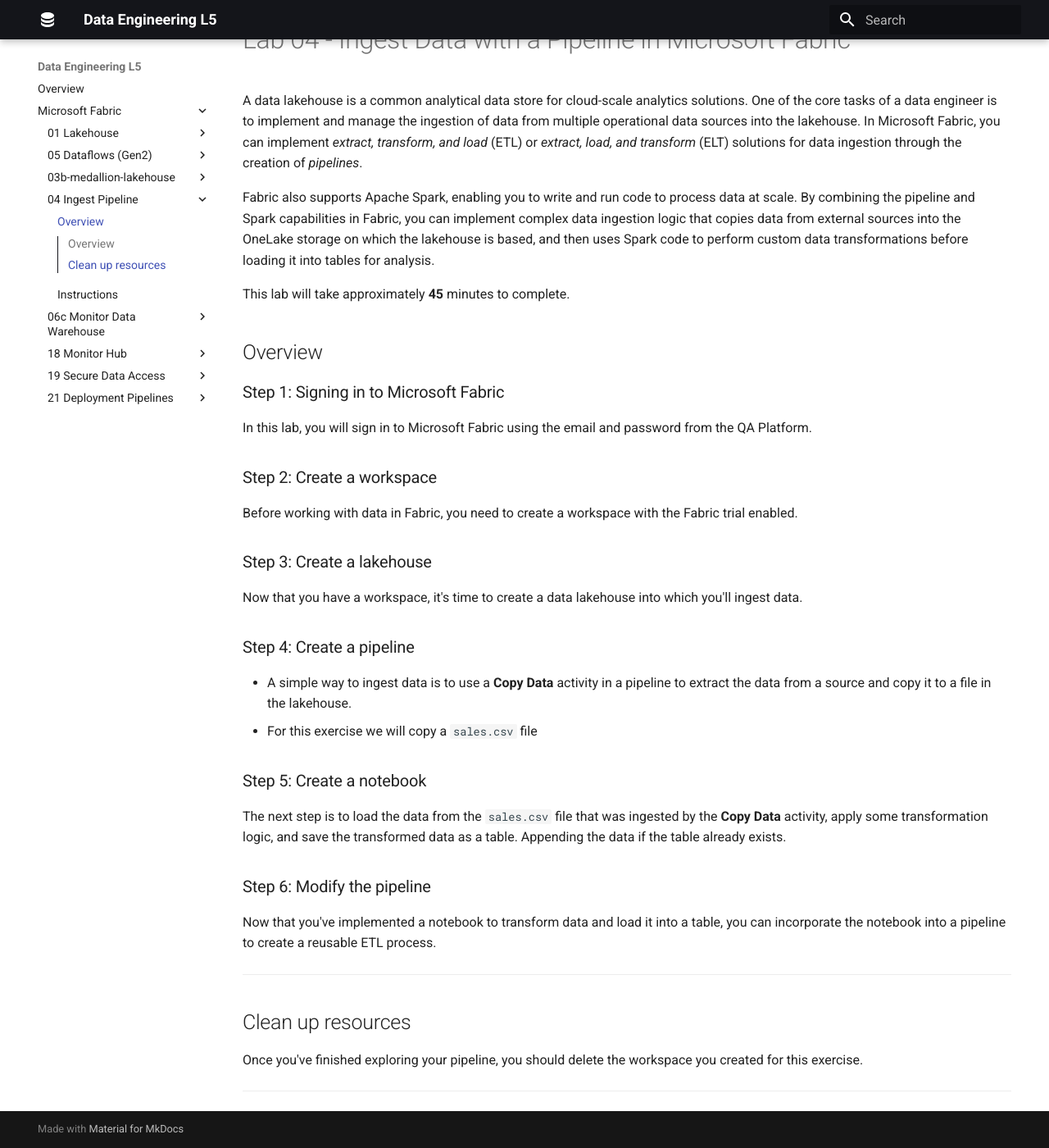
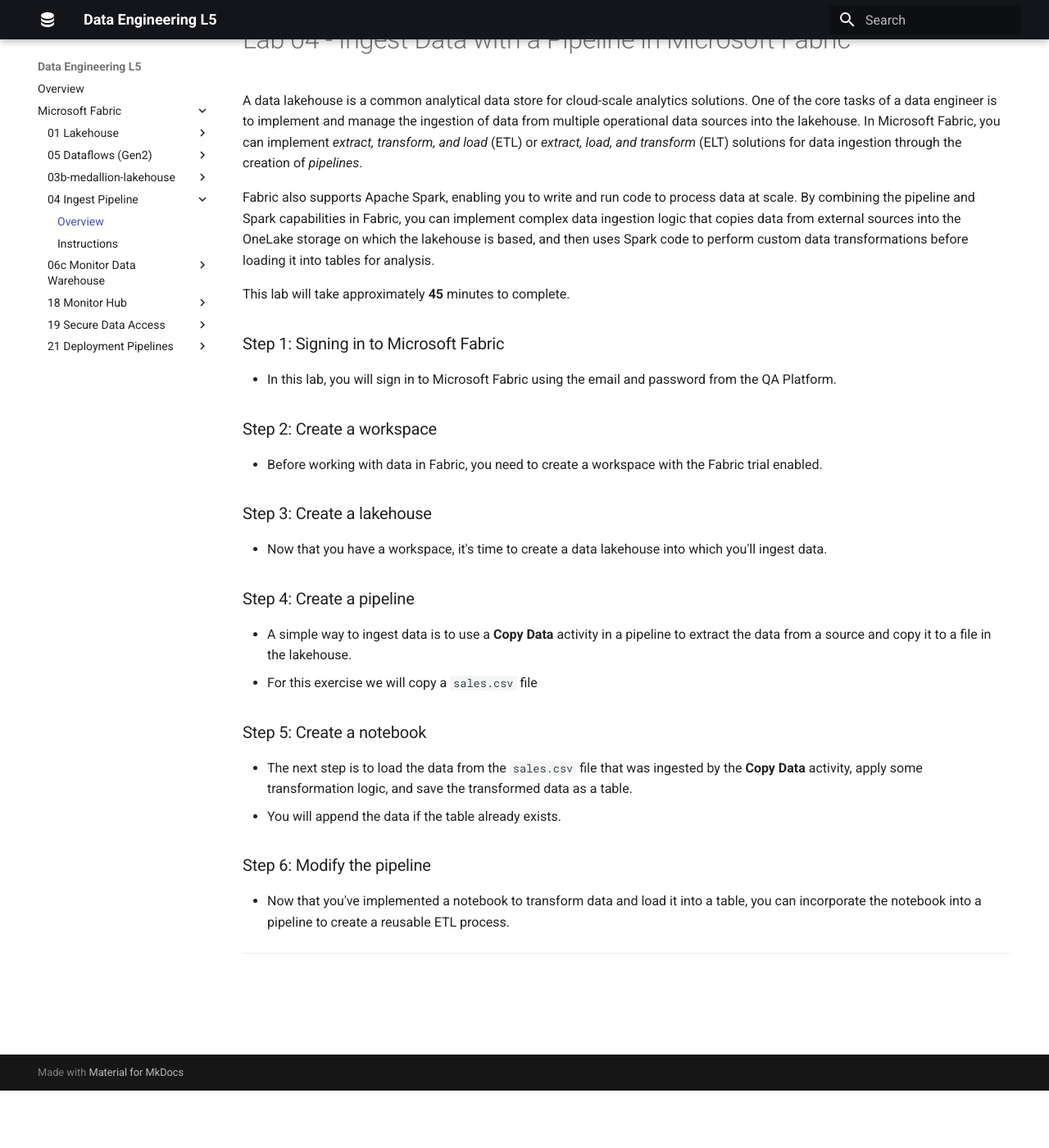
Before and after one commit to qaalabs/fabric, an MkDocs documentation site: the page built from docs/ms-fabric/04-ingest-pipeline/overview.md, in a window 1280 px wide and 1400 px high, scrolled down 70 px. Shown: the whole window at 82% size. Built offline with MkDocs 1.6.1 and Material for MkDocs 9.7.7, drawn with Linux system fonts in a browser that asks for light colours.

Commit message:
Restructure

```diff
--- a/docs/ms-fabric/04-ingest-pipeline/overview.md
+++ b/docs/ms-fabric/04-ingest-pipeline/overview.md
@@ -6,19 +6,17 @@
 
 This lab will take approximately **45** minutes to complete.
 
-## Overview
-
 ### Step 1: Signing in to Microsoft Fabric
 
-In this lab, you will sign in to Microsoft Fabric using the email and password from the QA Platform.
+- In this lab, you will sign in to Microsoft Fabric using the email and password from the QA Platform.
 
 ### Step 2: Create a workspace
 
-Before working with data in Fabric, you need to create a workspace with the Fabric trial enabled.
+- Before working with data in Fabric, you need to create a workspace with the Fabric trial enabled.
 
 ### Step 3: Create a lakehouse
 
-Now that you have a workspace, it's time to create a data lakehouse into which you'll ingest data.
+- Now that you have a workspace, it's time to create a data lakehouse into which you'll ingest data.
 
 ### Step 4: Create a pipeline
 
@@ -27,16 +25,11 @@
 
 ### Step 5: Create a notebook
 
-The next step is to load the data from the `sales.csv` file that was ingested by the **Copy Data** activity, apply some transformation logic, and save the transformed data as a table. Appending the data if the table already exists.
+- The next step is to load the data from the `sales.csv` file that was ingested by the **Copy Data** activity, apply some transformation logic, and save the transformed data as a table.
+- You will append the data if the table already exists.
 
 ### Step 6: Modify the pipeline
 
-Now that you've implemented a notebook to transform data and load it into a table, you can incorporate the notebook into a pipeline to create a reusable ETL process.
+- Now that you've implemented a notebook to transform data and load it into a table, you can incorporate the notebook into a pipeline to create a reusable ETL process.
 
 ---
-
-## Clean up resources
-
-Once you've finished exploring your pipeline, you should delete the workspace you created for this exercise.
-
----
```
